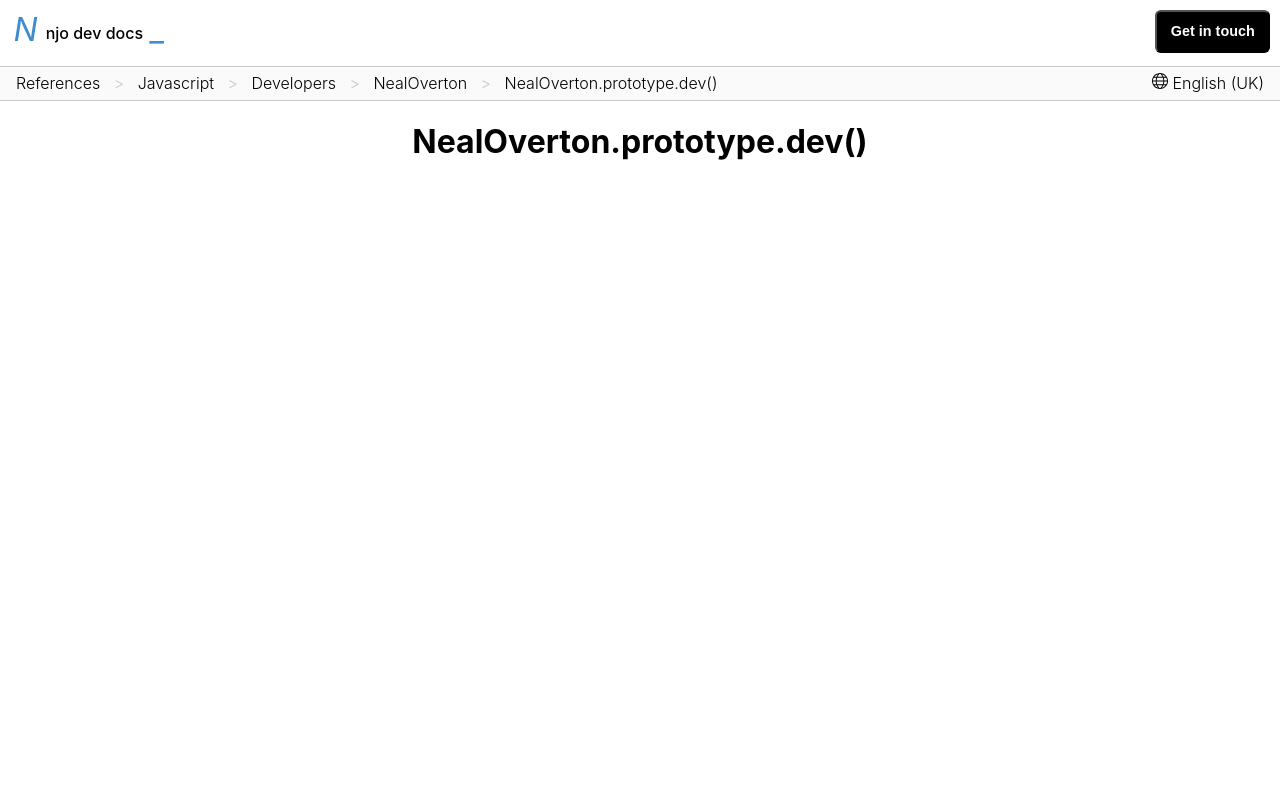
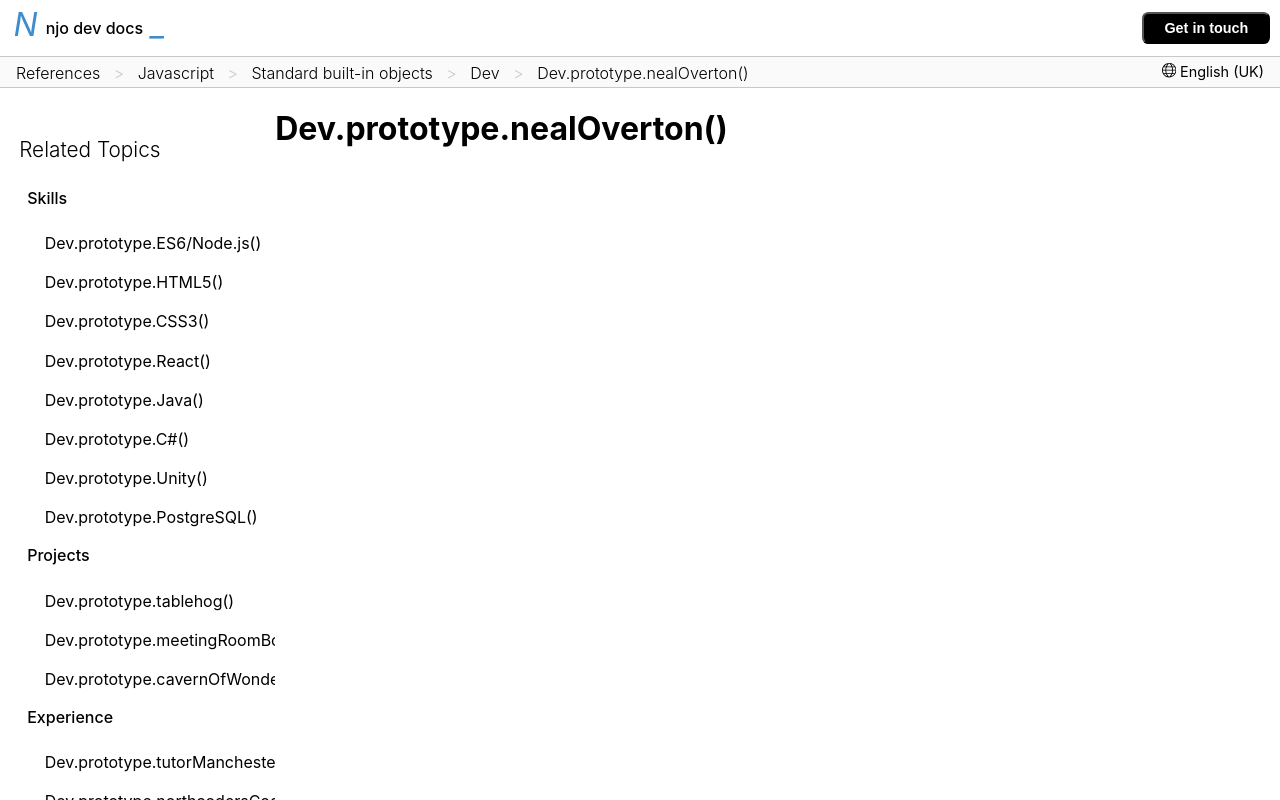
Before and after one commit to nealoverton/portfolio, a React (Create React App) app: page / in a window 1280 px wide. Built offline with nearby package versions, Linux system fonts and the light colour scheme.

Commit message:
display nav and sidebar without extending beyond bottom of screen

```diff
--- a/src/App.js
+++ b/src/App.js
@@ -1,3 +1,4 @@
+import Main from './components/Main.js';
 import Navbar from './components/NavBar.js';
 import './styles/styles.js';
 
@@ -5,7 +6,7 @@ function App() {
   return (
     <div className="App">
       <Navbar/>
-      <h1>NealOverton.prototype.dev()</h1>
+      <Main/>
     </div>
   );
 }
--- a/src/components/NavBar.js
+++ b/src/components/NavBar.js
@@ -1,21 +1,21 @@
 import '../styles/styles.js';
-import { TfiWorld } from 'react-icons/tfi'
+import { TfiWorld } from 'react-icons/tfi';
 
 const Navbar = () => {
 
-    return <div className='navbar'>
-        <div className='info'>
+    return <div className='Navbar'>
+        <div className='info-container'>
             <div className='logo'>
                 <h2 className='logo__text--blue'>N</h2>
                 <h2 className='logo__text--black'>njo dev docs</h2>
                 <h2 className='logo__text--blue'>_</h2>
             </div>
-            <button className='info__button'>Get in touch</button>
+            <button className='info-container__button'>Get in touch</button>
         </div>
 
-        <div className='path'>
-            <p>References <span>  >  </span> Javascript <span>  >  </span> Developers <span>  >  </span> NealOverton <span>  >  </span> NealOverton.prototype.dev()</p>
-            <p className='path__language'><TfiWorld/> English (UK)</p>
+        <div className='path-container'>
+            <p className='path-container__path'>References <span>  &#62;  </span> Javascript <span>  &#62;  </span> Standard built-in objects <span>  &#62;  </span> Dev <span>  &#62;  </span> Dev.prototype.nealOverton()</p>
+            <p className='path-container__language'><TfiWorld/> English (UK)</p>
         </div>
     </div>
 }
--- a/src/styles/Navbar.css
+++ b/src/styles/Navbar.css
@@ -1,62 +1,74 @@
-.navbar {
+.Navbar {
     display: flex;
     flex-direction: column;
     justify-content: space-between;
+    height: 5.5rem;
+    box-sizing: border-box;
 }
 
-.info{
+.info-container{
+    height: 3.5rem;
     display: flex;
+    box-sizing: border-box;
     justify-content: space-between;
+    align-items: center;
     padding: 0.6em;
 }
 
-.info__button{
-    height: 3em;
-    width: 8em;
-    font-size: 0.9em;
+.info-container__button{
+    height: 2rem;
+    width: 8rem;
+    font-size: 0.9rem;
     font-weight: 600;
     color: white;
     background-color: black;
-    border-radius: 0.4em;
+    border-radius: 0.4rem;
 }
 
 .logo{
     display: flex;
     justify-content: space-around;
-    width: 10em;
+    width: 10rem;
 }
 
 .logo__text--blue{
     color: rgb(62, 140, 204);
     font-style: italic;
-    font-size: 2em;
+    font-size: 2rem;
     font-weight: 400;
-    margin: 0em;
+    margin: 0rem;
 }
 
 .logo__text--black{
     font-style: normal;
     font-weight: 500;
     align-self: center;
-    font-size: 1em;
+    font-size: 1rem;
 }
 
-.path{
+.path-container{
+    height: 2rem;
     background-color: var(--lightgrey);
     border-top: 1px solid var(--grey);
     border-bottom: 1px solid var(--grey);
     display: flex;
     justify-content: space-between;
-    padding: 0em 0.6em;
-
+    padding: 0rem 0.6rem;
+    box-sizing: border-box;
 }
 
-.path p{
-    margin: 0.4em;
+.path-container__path {
+    margin: 0.4rem;
     font-weight: 300;
     white-space: pre-wrap;
 }
 
-.path span{
+.path-container__path span{
     color: var(--grey);
 }
+
+.path-container__language{
+    font-size: 0.9rem;
+    font-weight: 400;
+    margin: 0.4rem;
+}
```
